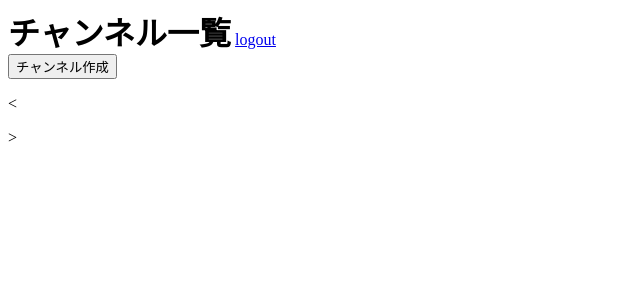
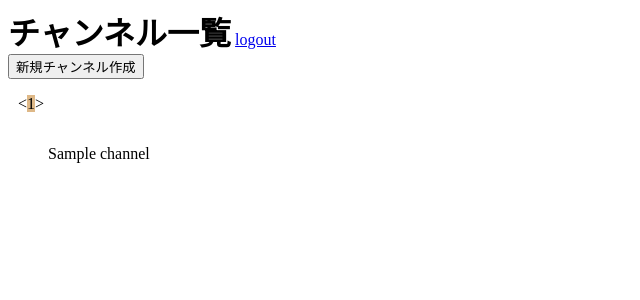
Before and after one commit to HuckathonteamD/chat-app, a Flask app: page / in a window 1280 px wide. Shown: the top 300 px of the page, without its empty margins (0-640 px from the left). Run offline with Flask 2, Linux system fonts and the light colour scheme; the visitor is signed in with stand-in values (Sample User, id 1); tables that the repository leaves empty hold one stand-in row (values such as "Sample post").

Commit message:
チャンネル表示、作成、削除を追加

```diff
--- a/app.py
+++ b/app.py
@@ -91,9 +91,37 @@ def index():
     return render_template('index.html', channels=channels, uid=uid)
 
 
+@app.route('/', methods=['POST'])
+def add_channel():
+    uid = session.get('uid')
+    if uid is None:
+        return redirect('/login')
+    channel_name = request.form.get('channel-title')
+    channel = dbConnect.getChannelByName(channel_name)
+    if channel == None:
+        channel_description = request.form.get('channel-description')
+        current_date = datetime.now()
+        dbConnect.addChannel(uid, channel_name, channel_description, current_date)
+        return redirect('/')
+    else:
+        error = '既に同じチャンネルが存在しています'
+        return render_template('error/error.html', error_message=error)
 
 
-
+@app.route('/delete/<cid>')
+def delete_channel(cid):
+    uid = session.get("uid")
+    if uid is None:
+        return redirect('/login')
+    else:
+        channel = dbConnect.getChannelById(cid)
+        if channel["uid"] != uid:
+            flash('チャンネルは作成者のみ削除可能です')
+            return redirect ('/')
+        else:
+            dbConnect.deleteChannel(cid)
+            channels = dbConnect.getChannelAll()
+            return render_template('index.html', channels=channels, uid=uid)
 
 
 
--- a/models.py
+++ b/models.py
@@ -59,3 +59,61 @@ class dbConnect:
             return None
         finally:
             cur.close()
+
+
+    def getChannelById(cid):
+        try:
+            conn = DB.getConnection()
+            cur = conn.cursor()
+            sql = "SELECT * FROM channels WHERE id=%s;"
+            cur.execute(sql, (cid))
+            channel = cur.fetchone()
+            return channel
+        except Exception as e:
+            print(e + 'が発生しています')
+            return None
+        finally:
+            cur.close()
+
+
+    def getChannelByName(channel_name):
+        try:
+            conn = DB.getConnection()
+            cur = conn.cursor()
+            sql = "SELECT * FROM channels WHERE name=%s;"
+            cur.execute(sql, (channel_name))
+            channel = cur.fetchone()
+            return channel
+        except Exception as e:
+            print(e + 'が発生しています')
+            return None
+        finally:
+            cur.close()
+
+
+    def addChannel(uid, newChannelName, newChannelDescription, date):
+        try:
+            conn = DB.getConnection()
+            cur = conn.cursor()
+            sql = "INSERT INTO channels (uid, name, abstract, created_at, updated_at) VALUES (%s, %s, %s, %s, %s);"
+            cur.execute(sql, (uid, newChannelName, newChannelDescription, date, date))
+            conn.commit()
+        except Exception as e:
+            print(e + 'が発生しています')
+            return None
+        finally:
+            cur.close()
+
+
+    def deleteChannel(cid):
+        try:
+            conn = DB.getConnection()
+            cur = conn.cursor()
+            sql = "DELETE FROM channels WHERE id=%s;"
+            cur.execute(sql, (cid))
+            conn.commit()
+        except Exception as e:
+            print(e + 'が発生しています')
+            return None
+        finally:
+            cur.close()
--- /dev/null
+++ b/static/css/modal.css
@@ -0,0 +1,20 @@
+.modal {
+    display: none;
+    position: fixed;
+    z-index: 1;
+    left: 0;
+    top: 0;
+    height: 100%;
+    width: 100%;
+    overflow: auto;
+    background-color: rgba(240, 240, 240, 0.5);
+  }
+
+  .modal-content {
+    background-color: var(--navy);
+    margin: 20% auto;
+    width: 70%;
+    border-radius: 20px;
+    box-shadow: 0 5px 8px 0 rgba(0, 0, 0, 0.2), 0 7px 20px 0 rgba(0, 0, 0, 0.17);
+    position: relative;
+  }
--- /dev/null
+++ b/static/css/styles.css
@@ -0,0 +1 @@
+@import "modal.css";
--- /dev/null
+++ b/static/js/modal.js
@@ -0,0 +1,52 @@
+// モーダルを表示させる
+
+const addChannelModal = document.getElementById("add-channel-modal");
+const deleteChannelModal = document.getElementById("delete-channel-modal");
+
+const addPageButtonClose = document.getElementById("add-page-close-btn");
+const deletePageButtonClose = document.getElementById("delete-page-close-btn");
+
+const addChannelBtn = document.getElementById("add-channel-btn");
+
+const addChannelConfirmBtn = document.getElementById("add-channel-confirmation-btn");
+const deleteChannelConfirmBtn = document.getElementById("delete-channel-confirmation-btn");
+
+// モーダルを開く
+// <button id="add-channel-btn">チャンネル追加</button>ボタンがクリックされた時
+addChannelBtn.addEventListener("click", () => {
+  modalOpen("add");
+});
+
+function modalOpen(mode) {
+  if (mode === "add") {
+    addChannelModal.style.display = "block";
+  } else if (mode === "delete") {
+    deleteChannelModal.style.display = "block";
+  }
+}
+
+// モーダル内のバツ印がクリックされた時
+addPageButtonClose.addEventListener("click", () => {
+  modalClose("add");
+});
+deletePageButtonClose.addEventListener("click", () => {
+  modalClose("delete");
+});
+
+function modalClose(mode) {
+  if (mode === "add") {
+    addChannelModal.style.display = "none";
+  } else if (mode === "delete") {
+    deleteChannelModal.style.display = "none";
+  }
+}
+
+// モーダルコンテンツ以外がクリックされた時
+addEventListener("click", outsideClose);
+function outsideClose(e) {
+  if (e.target == addChannelModal) {
+    addChannelModal.style.display = "none";
+  } else if (e.target == deleteChannelModal) {
+    deleteChannelModal.style.display = "none";
+  }
+}
--- /dev/null
+++ b/static/js/pagination.js
@@ -0,0 +1,98 @@
+const pagination = () => {
+    // 初期設定
+    let page = 1; // 今何ページ目にいるか
+    const STEP = 5; // ステップ数（1ページに表示する項目数）
+    // 全ページ数 channelsリストの総数/ステップ数の余りの有無で場合分け
+    // 余りがある場合はページを１つ余分に追加する
+    const TOTAL =
+      channels.length % STEP == 0
+        ? channels.length / STEP
+        : Math.floor(channels.length / STEP) + 1;
+
+    // <ul class="pagination"></ul> の中身(li)を書き換える
+    // channel表示のpageがどれだけあるか表示する
+    const paginationUl = document.querySelector(".pagination");
+    let pageCount = 0;
+    while (pageCount < TOTAL) {
+      let li = document.createElement("li");
+      li.classList.add("pagination-li");
+      if(pageCount == 0) li.classList.add("colored");
+      li.innerText = pageCount + 1;
+      paginationUl.appendChild(li);
+      pageCount++;
+    }
+
+  // <ul class="channel-box"></ul> の中身(li)を書き換える
+  // channelを表示させるための関数
+  const show = (page, STEP) => {
+    const ul = document.querySelector(".channel-box");
+    // 一度リストを空にする
+    ul.innerHTML = "";
+
+    const first = (page - 1) * STEP + 1;
+    const last = page * STEP;
+    console.log(uid);
+    channels.forEach((item, i) => {
+      if (i < first - 1 || i > last - 1) return;
+      const a = document.createElement("a");
+      const li = document.createElement("li");
+    //   const url = `/detail/${item.id}`;
+      a.innerText = item.name;
+    //   a.setAttribute("href", url);
+      li.appendChild(a);
+      // もしチャンネル作成者uidとuidが同じだったら削除ボタンを追加
+      if (uid === item.uid) {
+        const deleteButton = document.createElement("button");
+        deleteButton.innerText = "削除";
+        deleteButton.classList.add("basic-btn");
+        deleteButton.classList.add("smaller-btn");
+        li.appendChild(deleteButton);
+        deleteButton.addEventListener("click", () => {
+          modalOpen("delete");
+          const confirmationButtonLink = document.getElementById(
+            "delete-confirm-link"
+          ); // aタグ
+          const url = `/delete/${item.id}`;
+          confirmationButtonLink.setAttribute("href", url);
+        });
+      }
+      ul.appendChild(li);
+    });
+  };
+
+  // pagination内で現在選択されているページの番号に色を付ける
+  const colorPaginationNum = () => {
+    // <ul class="pagination"></ul>内の<li></li>を全て取得し、配列に入れる
+    // ループさせて一度全ての<li></li>から　class="colored"を削除
+    const paginationArr = [...document.querySelectorAll(".pagination li")];
+    paginationArr.forEach((page) => {
+      page.classList.remove("colored");
+    });
+    // 選択されているページに　class="colored"を追加（背景色が変わる）
+    paginationArr[page - 1].classList.add("colored");
+  };
+
+  // 最初に1ページ目を表示
+  show(page, STEP);
+
+
+  // 前ページ遷移
+  document.getElementById("prev").addEventListener("click", () => {
+    if (page <= 1) return;
+    page = page - 1;
+    show(page, STEP);
+    colorPaginationNum();
+  });
+
+  // 次ページ遷移
+  document.getElementById("next").addEventListener("click", () => {
+    if (page >= channels.length / STEP) return;
+    page = page + 1;
+    show(page, STEP);
+    colorPaginationNum();
+  });
+}
+
+window.onload = () => {
+  pagination();
+};
--- a/templates/base.html
+++ b/templates/base.html
@@ -5,6 +5,7 @@
     <meta http-equiv="X-UA-Compatible" content="IE=edge" />
     <meta name="viewport" content="width=device-width, initial-scale=1.0" />
     {% block title %}{% endblock %}
+    <link rel="stylesheet" type="text/css" href="{{url_for('static',filename='css/styles.css')}}" />
   </head>
   <body>
     {% block body %}{% endblock %}
--- a/templates/index.html
+++ b/templates/index.html
@@ -1,7 +1,15 @@
 {% extends 'base.html' %}
 {% block title %}
   <title>home</title>
-  <style>h1{display:inline}</style>
+  <style>
+    h1{display: inline;}
+    .modal-header{display: flex;justify-content: space-between;}
+    .pagination-container{display: flex;flex-wrap: nowrap;margin-left: 10px;}
+    li{list-style: none;}
+    .pagination{padding: 0;}
+    .pagination-li{display: inline}
+    .colored{background-color: burlywood;}
+  </style>
 {% endblock %}
 {% block body %}
   <div class="main-container channelpage">
@@ -10,14 +18,30 @@
       <div class="channel-title">
         <h1>チャンネル一覧</h1>
         <a href="{{ url_for('logout') }}">logout</a><br>
-        <button id="add-channel-btn">チャンネル作成</button>
+        <button id="add-channel-btn">新規チャンネル作成</button>
       </div>
       <div class="pagination-container">
-        <p id="prev"><</li>
+        <p id="prev"><</p>
         <ul class="pagination"></ul>
         <p id="next">></p>
       </div>
       <ul class="channel-box"></ul>
+      {% include 'modal/add-channel.html' %}
+      {% include 'modal/delete-channel.html' %}
     </div>
   </div>
 {% endblock %}
+{% block script %}
+  <script type="text/javascript">
+    const channels = JSON.parse('{{ channels|tojson }}')
+    const uid = JSON.parse('{{ uid|tojson }}');
+  </script>
+  <script
+  src="{{url_for('static',filename='js/pagination.js')}}"
+  type="text/javascript"
+  ></script>
+  <script
+  src="{{url_for('static',filename='js/modal.js')}}"
+  type="text/javascript"
+  ></script>
+{% endblock %}
--- /dev/null
+++ b/templates/modal/add-channel.html
@@ -0,0 +1,23 @@
+<div id="add-channel-modal" class="modal">
+    <div class="modal-content">
+      <div class="modal-header">
+        <h5>新規チャンネルを追加</h5>
+        <span class="modalClose" id="add-page-close-btn">×</span>
+      </div>
+      <form class="modal-body" action="/" method="POST">
+        <input
+          type="text"
+          placeholder="チャンネル名"
+          class="channel-form-input"
+          name="channel-title"
+        />
+        <input
+          type="text"
+          placeholder="チャンネルの説明"
+          class="channel-form-input"
+          name="channel-description"
+        />
+        <button id="add-channel-confirmation-btn">登録</button>
+      </form>
+    </div>
+</div>
--- /dev/null
+++ b/templates/modal/delete-channel.html
@@ -0,0 +1,15 @@
+<div id="delete-channel-modal" class="modal">
+    <div class="modal-content">
+      <div class="modal-header">
+        <h5>本当に削除しますか？</h5>
+        <span class="modalClose" id="delete-page-close-btn">×</span>
+      </div>
+      <div class="modal-body">
+        <p>削除ボタンを押すとチャンネルが消えます</p>
+        <p>本当によろしいですか？</p>
+        <a id="delete-confirm-link">
+          <button id="delete-channel-confirmation-btn">削除</button>
+        </a>
+      </div>
+    </div>
+</div>
--- a/templates/registration/base.html
+++ b/templates/registration/base.html
@@ -5,6 +5,7 @@
     <meta http-equiv="X-UA-Compatible" content="IE=edge" />
     <meta name="viewport" content="width=device-width, initial-scale=1.0" />
     {% block title %}{% endblock %}
+    <link rel="stylesheet" type="text/css" href="{{url_for('static',filename='css/styles.css')}}" />
   </head>
   <body>
     {% block body %}{% endblock %}
```
Also changed, not shown: templates/error/error.html (added, +16 -0 lines).
